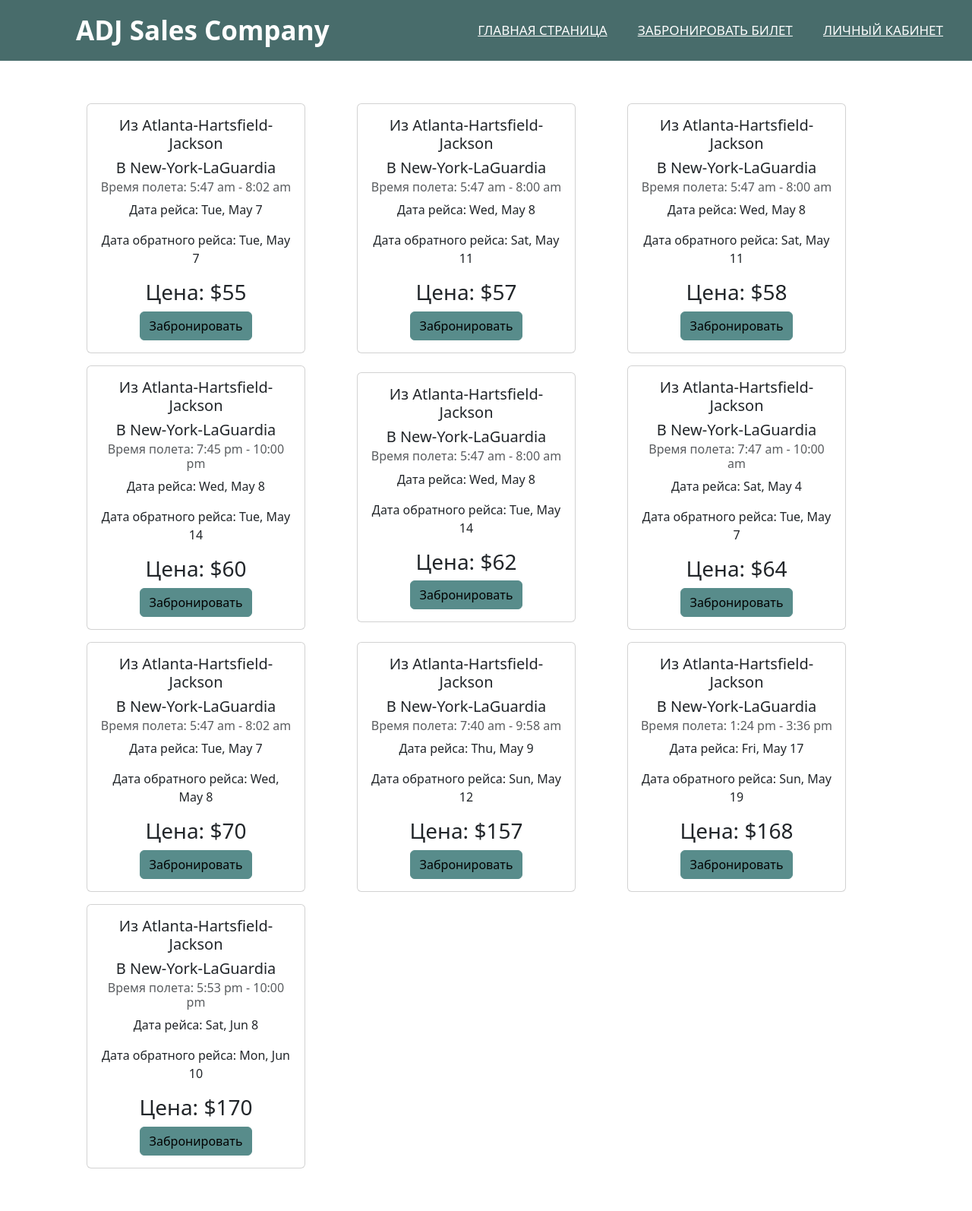
After one commit to NARSELON101/avia-sales-django, a Django app: template avia_ticket_sales/templates/avia_ticket_sales/cards.html in a window 1280 px wide. The commit adds this page. Shown: the whole page at 76% size. Run offline with Django 5.2, Linux system fonts and the light colour scheme; the template is opened without the code that fills it, so the values that code supplies are empty.

Commit message:
add fill tickets card and parser

```diff
--- /dev/null
+++ b/avia_ticket_sales/templates/avia_ticket_sales/cards.html
@@ -0,0 +1,141 @@
+{% extends 'avia_ticket_sales/tickets.html' %}{% load static %}{% block content1 %}
+<div class="col p-2">
+            <div class="card" style="width: 18rem;">
+              <div class="card-body">
+                <h5 class="card-title">Из Atlanta-Hartsfield-Jackson</h5>
+                <h5 class="card-title">В New-York-LaGuardia</h5>
+                <h6 class="card-subtitle mb-2 text-body-secondary">Время полета: 5:47 am - 8:02 am</h6>
+                <p class="card-text">Дата рейса: Tue, May 7</p>
+                <p class="card-text">Дата обратного рейса: Tue, May 7</p>
+                  <h3>Цена: $55</h3>
+                <a href="#" class="card-link"><button type="button" class="btn btn-info" style="background-color: #588c8b !important; border-color: #588c8b">Забронировать</button></a>
+              </div>
+            </div>
+        </div>
+
+<div class="col p-2">
+            <div class="card" style="width: 18rem;">
+              <div class="card-body">
+                <h5 class="card-title">Из Atlanta-Hartsfield-Jackson</h5>
+                <h5 class="card-title">В New-York-LaGuardia</h5>
+                <h6 class="card-subtitle mb-2 text-body-secondary">Время полета: 5:47 am - 8:00 am</h6>
+                <p class="card-text">Дата рейса: Wed, May 8</p>
+                <p class="card-text">Дата обратного рейса: Sat, May 11</p>
+                  <h3>Цена: $57</h3>
+                <a href="#" class="card-link"><button type="button" class="btn btn-info" style="background-color: #588c8b !important; border-color: #588c8b">Забронировать</button></a>
+              </div>
+            </div>
+        </div>
+
+<div class="col p-2">
+            <div class="card" style="width: 18rem;">
+              <div class="card-body">
+                <h5 class="card-title">Из Atlanta-Hartsfield-Jackson</h5>
+                <h5 class="card-title">В New-York-LaGuardia</h5>
+                <h6 class="card-subtitle mb-2 text-body-secondary">Время полета: 5:47 am - 8:00 am</h6>
+                <p class="card-text">Дата рейса: Wed, May 8</p>
+                <p class="card-text">Дата обратного рейса: Sat, May 11</p>
+                  <h3>Цена: $58</h3>
+                <a href="#" class="card-link"><button type="button" class="btn btn-info" style="background-color: #588c8b !important; border-color: #588c8b">Забронировать</button></a>
+              </div>
+            </div>
+        </div>
+
+<div class="col p-2">
+            <div class="card" style="width: 18rem;">
+              <div class="card-body">
+                <h5 class="card-title">Из Atlanta-Hartsfield-Jackson</h5>
+                <h5 class="card-title">В New-York-LaGuardia</h5>
+                <h6 class="card-subtitle mb-2 text-body-secondary">Время полета: 7:45 pm - 10:00 pm</h6>
+                <p class="card-text">Дата рейса: Wed, May 8</p>
+                <p class="card-text">Дата обратного рейса: Tue, May 14</p>
+                  <h3>Цена: $60</h3>
+                <a href="#" class="card-link"><button type="button" class="btn btn-info" style="background-color: #588c8b !important; border-color: #588c8b">Забронировать</button></a>
+              </div>
+            </div>
+        </div>
+
+<div class="col p-2">
+            <div class="card" style="width: 18rem;">
+              <div class="card-body">
+                <h5 class="card-title">Из Atlanta-Hartsfield-Jackson</h5>
+                <h5 class="card-title">В New-York-LaGuardia</h5>
+                <h6 class="card-subtitle mb-2 text-body-secondary">Время полета: 5:47 am - 8:00 am</h6>
+                <p class="card-text">Дата рейса: Wed, May 8</p>
+                <p class="card-text">Дата обратного рейса: Tue, May 14</p>
+                  <h3>Цена: $62</h3>
+                <a href="#" class="card-link"><button type="button" class="btn btn-info" style="background-color: #588c8b !important; border-color: #588c8b">Забронировать</button></a>
+              </div>
+            </div>
+        </div>
+
+<div class="col p-2">
+            <div class="card" style="width: 18rem;">
+              <div class="card-body">
+                <h5 class="card-title">Из Atlanta-Hartsfield-Jackson</h5>
+                <h5 class="card-title">В New-York-LaGuardia</h5>
+                <h6 class="card-subtitle mb-2 text-body-secondary">Время полета: 7:47 am - 10:00 am</h6>
+                <p class="card-text">Дата рейса: Sat, May 4</p>
+                <p class="card-text">Дата обратного рейса: Tue, May 7</p>
+                  <h3>Цена: $64</h3>
+                <a href="#" class="card-link"><button type="button" class="btn btn-info" style="background-color: #588c8b !important; border-color: #588c8b">Забронировать</button></a>
+              </div>
+            </div>
+        </div>
+
+<div class="col p-2">
+            <div class="card" style="width: 18rem;">
+              <div class="card-body">
+                <h5 class="card-title">Из Atlanta-Hartsfield-Jackson</h5>
+                <h5 class="card-title">В New-York-LaGuardia</h5>
+                <h6 class="card-subtitle mb-2 text-body-secondary">Время полета: 5:47 am - 8:02 am</h6>
+                <p class="card-text">Дата рейса: Tue, May 7</p>
+                <p class="card-text">Дата обратного рейса: Wed, May 8</p>
+                  <h3>Цена: $70</h3>
+                <a href="#" class="card-link"><button type="button" class="btn btn-info" style="background-color: #588c8b !important; border-color: #588c8b">Забронировать</button></a>
+              </div>
+            </div>
+        </div>
+
+<div class="col p-2">
+            <div class="card" style="width: 18rem;">
+              <div class="card-body">
+                <h5 class="card-title">Из Atlanta-Hartsfield-Jackson</h5>
+                <h5 class="card-title">В New-York-LaGuardia</h5>
+                <h6 class="card-subtitle mb-2 text-body-secondary">Время полета: 7:40 am - 9:58 am</h6>
+                <p class="card-text">Дата рейса: Thu, May 9</p>
+                <p class="card-text">Дата обратного рейса: Sun, May 12</p>
+                  <h3>Цена: $157</h3>
+                <a href="#" class="card-link"><button type="button" class="btn btn-info" style="background-color: #588c8b !important; border-color: #588c8b">Забронировать</button></a>
+              </div>
+            </div>
+        </div>
+
+<div class="col p-2">
+            <div class="card" style="width: 18rem;">
+              <div class="card-body">
+                <h5 class="card-title">Из Atlanta-Hartsfield-Jackson</h5>
+                <h5 class="card-title">В New-York-LaGuardia</h5>
+                <h6 class="card-subtitle mb-2 text-body-secondary">Время полета: 1:24 pm - 3:36 pm</h6>
+                <p class="card-text">Дата рейса: Fri, May 17</p>
+                <p class="card-text">Дата обратного рейса: Sun, May 19</p>
+                  <h3>Цена: $168</h3>
+                <a href="#" class="card-link"><button type="button" class="btn btn-info" style="background-color: #588c8b !important; border-color: #588c8b">Забронировать</button></a>
+              </div>
+            </div>
+        </div>
+
+<div class="col p-2">
+            <div class="card" style="width: 18rem;">
+              <div class="card-body">
+                <h5 class="card-title">Из Atlanta-Hartsfield-Jackson</h5>
+                <h5 class="card-title">В New-York-LaGuardia</h5>
+                <h6 class="card-subtitle mb-2 text-body-secondary">Время полета: 5:53 pm - 10:00 pm</h6>
+                <p class="card-text">Дата рейса: Sat, Jun 8</p>
+                <p class="card-text">Дата обратного рейса: Mon, Jun 10</p>
+                  <h3>Цена: $170</h3>
+                <a href="#" class="card-link"><button type="button" class="btn btn-info" style="background-color: #588c8b !important; border-color: #588c8b">Забронировать</button></a>
+              </div>
+            </div>
+        </div>
+{% endblock %}
--- a/avia_ticket_sales/templates/avia_ticket_sales/layout.html
+++ b/avia_ticket_sales/templates/avia_ticket_sales/layout.html
@@ -116,7 +116,7 @@ section{
         <label class="logo">ADJ Sales Company</label>
       <ul>
         <li><a href="#">Главная страница</a></li>
-        <li><a href="#">Забронировать билет</a></li>
+        <li><a href="{% url 'tickets' %}">Забронировать билет</a></li>
         <li><a href="{% url 'login' %}">Личный кабинет</a></li>
       </ul>
     </nav>
--- /dev/null
+++ b/avia_ticket_sales/templates/avia_ticket_sales/tickets.html
@@ -0,0 +1,11 @@
+{% extends 'avia_ticket_sales/layout.html' %}
+{% load static %}
+{% block content %}
+<link href="https://cdn.jsdelivr.net/npm/bootstrap@5.3.3/dist/css/bootstrap.min.css" rel="stylesheet" integrity="sha384-QWTKZyjpPEjISv5WaRU9OFeRpok6YctnYmDr5pNlyT2bRjXh0JMhjY6hW+ALEwIH" crossorigin="anonymous">
+<div class="container text-center p-5">
+    <div class="row row-cols-3 g-8 align-items-center">
+        {% block content1 %}
+        {% endblock %}
+    </div>
+</div>
+{% endblock %}
--- a/avia_ticket_sales/urls.py
+++ b/avia_ticket_sales/urls.py
@@ -24,5 +24,6 @@ urlpatterns = [
     path('api/', api.urls),
     path('',  views.index, name='index'),
     path('login/', views.login_page, name='login'),
-    path("registration/", views.registration_page, name='registration')
+    path("registration/", views.registration_page, name='registration'),
+    path('tickets/', views.reserve_tickets, name='tickets')
 ]
--- a/avia_ticket_sales/views.py
+++ b/avia_ticket_sales/views.py
@@ -26,3 +26,7 @@ def registration_page(request):
         return render(request, 'avia_ticket_sales/registration.html')
     else:
         return render(request, 'avia_ticket_sales/registration.html')
+
+
+def reserve_tickets(request):
+    return render(request, 'avia_ticket_sales/cards.html')
```
Also changed, not shown: 1.py (added, +78 -0 lines).
